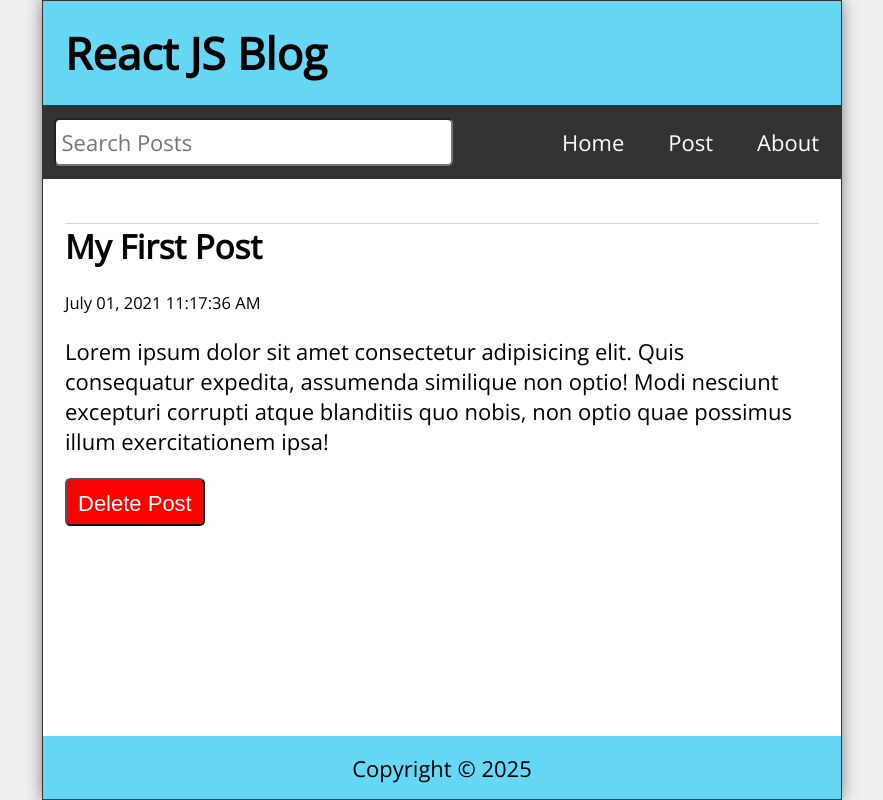
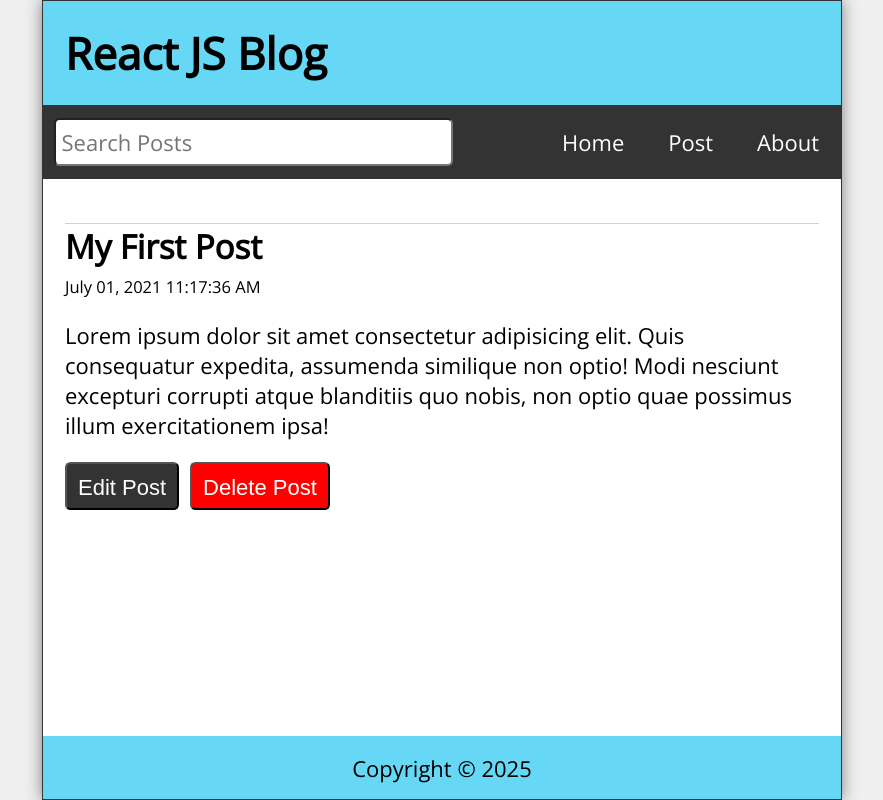
Before and after one commit to SarEnderTarkanson/ReactSeries, a React (Create React App) app in the folder r-blog-project/: page /post/1 in a window 1280 px wide. Shown: the whole page, without its empty margins (198-1081 px from the left). Built offline with nearby package versions, Linux system fonts and the light colour scheme; data requests are answered from the project's data file.

Commit message:
created an edit button on the PostPage component to actually enable the user to edit a post

```diff
--- a/r-blog-project/data/db.json
+++ b/r-blog-project/data/db.json
@@ -21,7 +21,7 @@
     {
       "id": "4",
       "title": "My Fourth Post",
-      "datetime": "July 01, 2021 11:17:36 AM",
+      "datetime": "January 13, 2025 3:01:45 AM",
       "body": "Lorem ipsum dolor sit amet consectetur adipisicing elit. Quis consequatur expedita, assumenda similique non optio! Modi nesciunt excepturi corrupti atque blanditiis quo nobis, non optio quae possimus illum exercitationem ipsa!"
     }
   ]
--- a/r-blog-project/src/App.js
+++ b/r-blog-project/src/App.js
@@ -6,11 +6,11 @@
 import PostPage from "./PostPage";
 import About from "./About";
 import Missing from "./Missing";
+import EditPost from "./EditPost";
 import { Route, Routes, useNavigate } from "react-router-dom";
 import { useState, useEffect } from "react";
 import { format } from "date-fns";
 import api from "./api/posts";
-import EditPost from "./EditPost";
 
 function App() {
   const [posts, setPosts] = useState([]);
--- a/r-blog-project/src/EditPost.js
+++ b/r-blog-project/src/EditPost.js
@@ -45,6 +45,15 @@
           </form>
         </>
       )}
+      {!editTitle && (
+        <>
+          <h2>Page Not Found</h2>
+          <p>Well, that's disappointing.</p>
+          <p>
+            <Link to="/">Visit Our Homepage</Link>
+          </p>
+        </>
+      )}
     </main>
   );
 };
--- a/r-blog-project/src/PostPage.js
+++ b/r-blog-project/src/PostPage.js
@@ -12,7 +12,15 @@
           <h2>{post.title}</h2>
           <p className="postDate">{post.datetime}</p>
           <p className="postBody">{post.body}</p>
-          <button onClick={() => handleDelete(post.id)}>Delete Post</button>
+          <Link to={`/edit/${post.id}`}>
+            <button className="editButton">Edit Post</button>
+          </Link>
+          <button
+            className="deleteButton"
+            onClick={() => handleDelete(post.id)}
+          >
+            Delete Post
+          </button>
         </>
       )}
       {!post && (
--- a/r-blog-project/src/index.css
+++ b/r-blog-project/src/index.css
@@ -200,8 +200,7 @@
   cursor: pointer;
 }
 
-.Missing h2, .PostPage h2,
-.Missing p, .PostPage p {
+.Missing p, .PostPage p, .NewPost p {
   margin-bottom: 1rem;
 }
 
@@ -210,10 +209,18 @@
   min-width: 48px;
   border-radius: 0.25rem;
   padding: 0.5rem;
+  margin-right: 0.5rem;
   font-size: 1rem;
-  background-color: red;
   color: #fff;
   cursor: pointer;
+}
+
+.deleteButton {
+  background-color: red;
+}
+
+.editButton {
+  background-color: #333;
 }
 
 .statusMsg {
```
